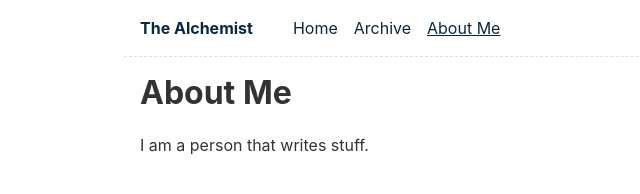
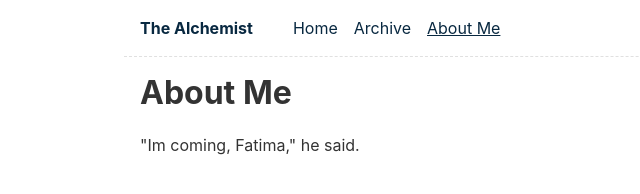
Before and after one commit to daiyyr/the-alchemist, an Eleventy site: page eleventy/content/about/index.md in a window 1280 px wide. Shown: the full height of the page, 196-836 px from the left. Built offline with nearby package versions, Linux system fonts and the light colour scheme; Eleventy itself is replaced by a stand-in of ours; files that its build step writes are made by us from their sources.

Commit message:
about me

```diff
--- a/eleventy/content/about/index.md
+++ b/eleventy/content/about/index.md
@@ -6,4 +6,4 @@
 ---
 # About Me
 
-I am a person that writes stuff.
+"Im coming, Fatima," he said.
```
